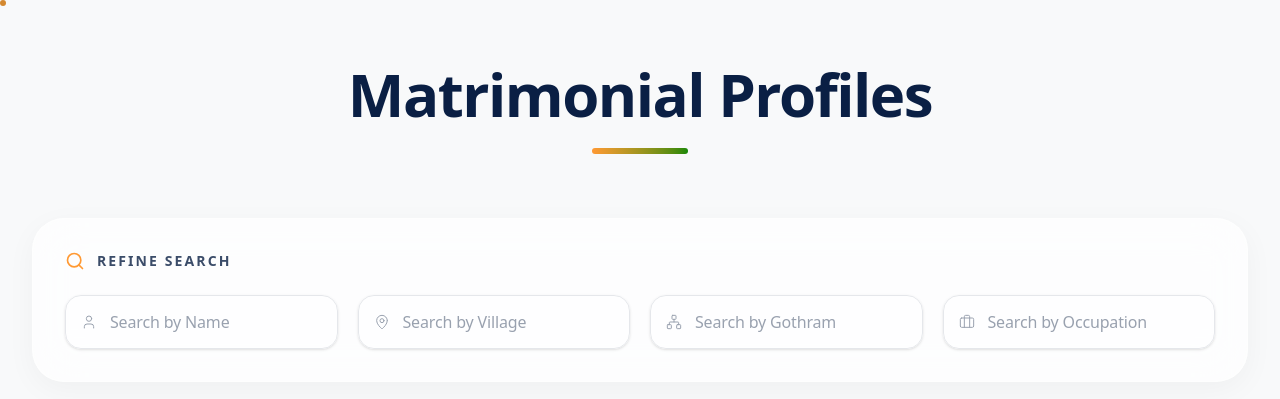
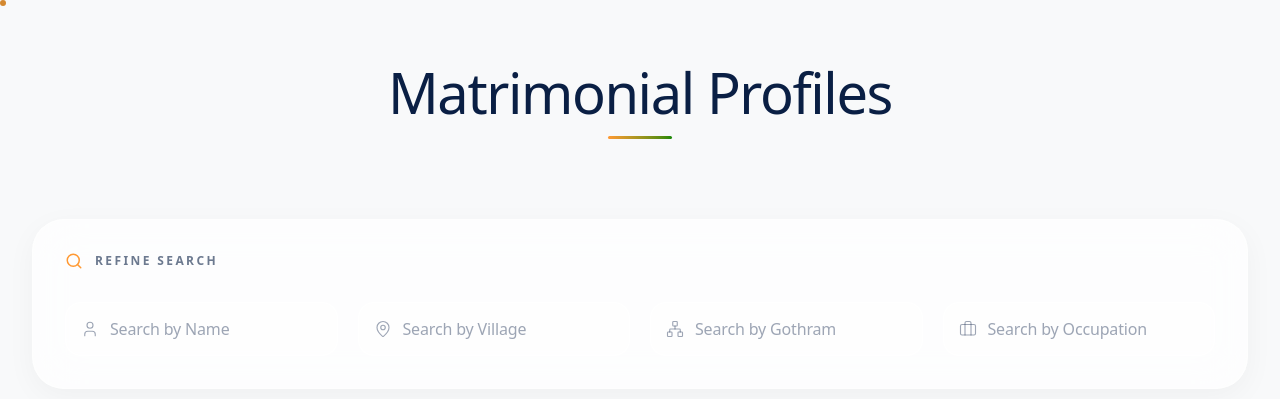
Before and after one commit to kammaicontrust/kamma-icon-trust, a Next.js app: page /profiles in a window 1280 px wide. Shown: the top 399 px of the page. Built offline with nearby package versions, Linux system fonts and the light colour scheme; no server answers; the database is empty.

Commit message:
UI: Refine aesthetics for premium feel

```diff
--- a/app/profiles/page.jsx
+++ b/app/profiles/page.jsx
@@ -9,26 +9,26 @@ import { Search, MapPin, Briefcase, Network, User } from "lucide-react";
 
 const FilterInput = ({ icon: Icon, placeholder, value, onChange }) => (
   <div className="relative group">
-    <div className="absolute inset-y-0 left-0 pl-4 flex items-center pointer-events-none text-gray-400 group-focus-within:text-[#FF9933] transition-colors">
-      <Icon className="w-4 h-4" strokeWidth={1.5} />
+    <div className="absolute inset-y-0 left-0 pl-4 flex items-center pointer-events-none text-[#0A1F44]/40 group-focus-within:text-[#FF9933] transition-colors">
+      <Icon className="w-[18px] h-[18px]" strokeWidth={1.5} />
     </div>
     <input
       type="text"
       placeholder={placeholder}
       value={value}
       onChange={(e) => onChange(e.target.value)}
-      className="w-full pl-11 pr-4 py-3.5 bg-white/50 border border-gray-200 rounded-2xl text-[#0A1F44] placeholder-gray-400 focus:outline-none focus:ring-2 focus:ring-[#FF9933]/20 focus:border-[#FF9933] focus:bg-white transition-all duration-300 shadow-sm"
+      className="w-full pl-11 pr-4 py-3.5 bg-white/40 border border-white/50 rounded-2xl text-[#0A1F44] placeholder-[#0A1F44]/40 focus:outline-none focus:ring-4 focus:ring-[#FF9933]/10 focus:border-[#FF9933]/40 focus:bg-white transition-all duration-300"
     />
   </div>
 );
 
 const InfoRow = ({ icon: Icon, label, value }) => (
-  <div className="flex items-center justify-between text-sm">
-    <div className="flex items-center gap-2 text-gray-500">
-      <Icon className="w-4 h-4" strokeWidth={1.5} />
-      <span className="tracking-wide">{label}</span>
+  <div className="flex items-center justify-between text-[15px]">
+    <div className="flex items-center gap-3 text-[#0A1F44]/50">
+      <Icon className="w-[18px] h-[18px]" strokeWidth={1.5} />
+      <span className="font-medium tracking-wide">{label}</span>
     </div>
-    <span className="font-medium text-[#0A1F44] text-right ml-4 truncate">
+    <span className="font-semibold text-[#0A1F44] text-right ml-4 truncate">
       {value || "—"}
     </span>
   </div>
@@ -89,12 +89,12 @@ export default function ProfilesPage() {
       <div className="max-w-7xl mx-auto space-y-16">
 
         {/* Header Section */}
-        <div className="text-center space-y-6">
+        <div className="text-center space-y-4 mb-20">
           <motion.h1
             initial={{ opacity: 0, y: -20 }}
             animate={{ opacity: 1, y: 0 }}
             transition={{ duration: 0.6, ease: "easeOut" }}
-            className="text-4xl md:text-5xl lg:text-6xl font-bold tracking-tight text-[#0A1F44]"
+            className="text-4xl md:text-5xl lg:text-[3.5rem] font-medium tracking-tight text-[#0A1F44]"
           >
             Matrimonial Profiles
           </motion.h1>
@@ -102,7 +102,7 @@ export default function ProfilesPage() {
             initial={{ opacity: 0, scale: 0.8 }}
             animate={{ opacity: 1, scale: 1 }}
             transition={{ delay: 0.2, duration: 0.5 }}
-            className="h-1.5 w-24 bg-gradient-to-r from-[#FF9933] to-[#138808] mx-auto rounded-full"
+            className="h-[3px] w-16 bg-gradient-to-r from-[#FF9933] to-[#138808] mx-auto rounded-full opacity-80"
           />
         </div>
 
@@ -113,9 +113,9 @@ export default function ProfilesPage() {
           transition={{ delay: 0.3, duration: 0.6 }}
           className="bg-white/70 backdrop-blur-xl border border-white/40 rounded-[2rem] p-6 md:p-8 shadow-[0_8px_30px_rgb(0,0,0,0.04)]"
         >
-          <div className="flex items-center gap-3 mb-6">
-            <Search className="w-5 h-5 text-[#FF9933]" strokeWidth={2} />
-            <h2 className="text-sm font-bold tracking-[0.15em] uppercase text-[#0A1F44]/80">Refine Search</h2>
+          <div className="flex items-center gap-3 mb-8 justify-center sm:justify-start">
+            <Search className="w-[18px] h-[18px] text-[#FF9933]" strokeWidth={2} />
+            <h2 className="text-xs font-bold tracking-[0.2em] uppercase text-[#0A1F44]/60">Refine Search</h2>
           </div>
           <div className="grid grid-cols-1 sm:grid-cols-2 lg:grid-cols-4 gap-5">
             <FilterInput
@@ -181,30 +181,26 @@ export default function ProfilesPage() {
                 </div>
 
                 {/* Name */}
-                <h3 className="text-2xl font-bold text-[#0A1F44] tracking-tight mb-8 text-center group-hover:text-[#FF9933] transition-colors duration-300">
+                <h3 className="text-[1.35rem] font-semibold text-[#0A1F44] tracking-tight mb-8 text-center group-hover:text-[#FF9933] transition-colors duration-300">
                   {u.name || "Unknown"}
                 </h3>
 
                 {/* Details Section */}
-                <div className="w-full space-y-4 mb-8">
+                <div className="w-full space-y-4 mb-10">
                   <InfoRow icon={MapPin} label="Village" value={u.village} />
-                  <div className="h-px w-full bg-gradient-to-r from-transparent via-gray-200 to-transparent opacity-50" />
                   <InfoRow icon={Network} label="Gothram" value={u.gothram} />
-                  <div className="h-px w-full bg-gradient-to-r from-transparent via-gray-200 to-transparent opacity-50" />
                   <InfoRow icon={Briefcase} label="Occupation" value={u.occupation} />
-                  <div className="h-px w-full bg-gradient-to-r from-transparent via-gray-200 to-transparent opacity-50" />
                   <InfoRow icon={User} label="Age" value={u.age ? `${u.age} years` : undefined} />
                 </div>
 
                 {/* View Profile Button */}
-                <Link href={`/profile/${u.id}`} className="w-full mt-auto">
+                <Link href={`/profile/${u.id}`} className="w-full mt-auto block">
                   <motion.button
-                    whileHover={{ scale: 1.03 }}
+                    whileHover={{ scale: 1.02 }}
                     whileTap={{ scale: 0.98 }}
-                    className="w-full py-3.5 rounded-2xl bg-gradient-to-r from-[#FF9933] to-[#ffaa55] text-white font-bold tracking-wide shadow-lg shadow-[#FF9933]/20 hover:shadow-[#FF9933]/40 transition-shadow duration-300 relative overflow-hidden"
+                    className="w-full py-3.5 rounded-xl border border-[#FF9933]/20 bg-gradient-to-r from-[#FF9933] to-[#FFB266] text-white font-medium tracking-wide shadow-[0_8px_20px_rgb(255,153,51,0.2)] hover:shadow-[0_12px_25px_rgb(255,153,51,0.3)] transition-all duration-300 relative overflow-hidden"
                   >
                     <span className="relative z-10">View Profile</span>
-                    <div className="absolute inset-0 bg-white/20 opacity-0 hover:opacity-100 transition-opacity duration-300" />
                   </motion.button>
                 </Link>
               </div>
```
